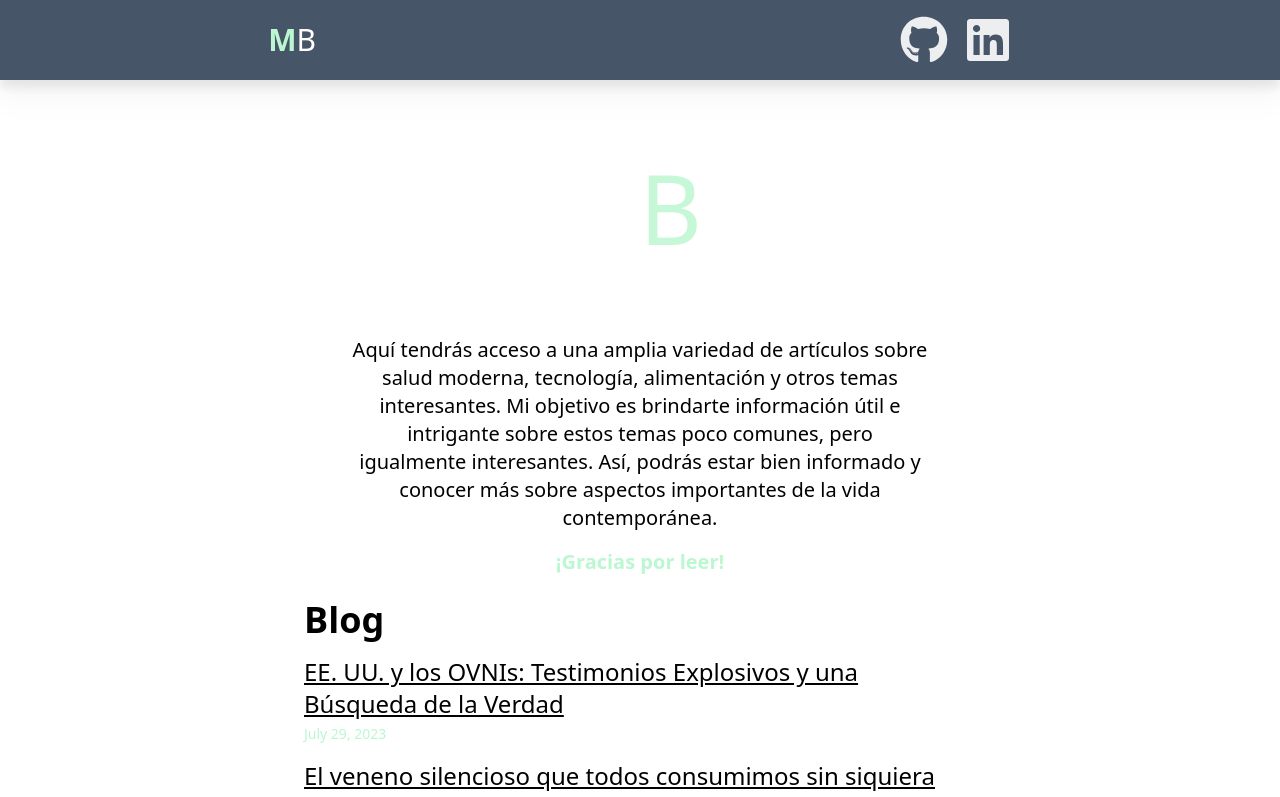
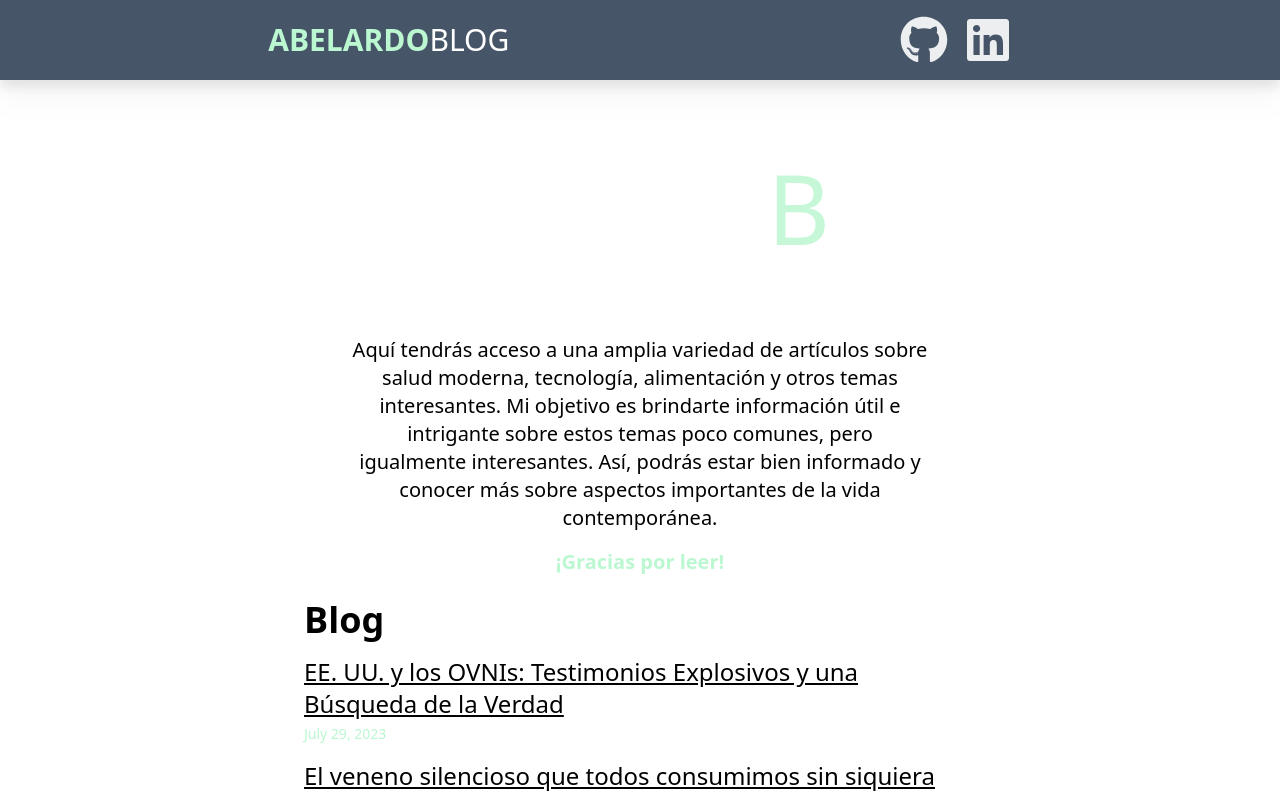
Before and after one commit to sebiten/AbelardoBlog, a Next.js app: page / in a window 1280 px wide. Shown: the top 797 px of the page. Built offline with nearby package versions, Linux system fonts and the light colour scheme.

Commit message:
Abelardo

```diff
--- a/app/components/MyProfilePic.tsx
+++ b/app/components/MyProfilePic.tsx
@@ -4,7 +4,7 @@ export default function MyProfilePic() {
   return (
     <section className="w-full mx-auto p-4 md:p-4 lg:p-8">
       <p className="text-center text-7xl mt-12 md:text-6xl lg:text-8xl text-white font-bold uppercase animate-pulse animate-infinite animate-duration-[1ms] animate-delay-[112ms] animate-ease-out">
-        Meta
+       Abelardo
         <span className="text-green-200 font-normal">B</span>
         {/* <br></br> */}
         log
--- a/app/components/Navbar.tsx
+++ b/app/components/Navbar.tsx
@@ -16,8 +16,8 @@ export default function Navbar() {
           <Link
           href="/"
           className="text-center text-green-200 font-bold uppercase no-underline">
-            M
-            <span className="text-white font-normal">B</span>
+            Abelardo
+            <span className="text-white font-normal">Blog</span>
           </Link>
         </h1>
         <div className="flex flex-row justify-center sm:justify-evenly align-middle gap-4 text-white text-4xl lg:text-5xl">
```
Also changed, not shown: public/images/abel-bg.png (added), public/images/abelardo.png (added).
